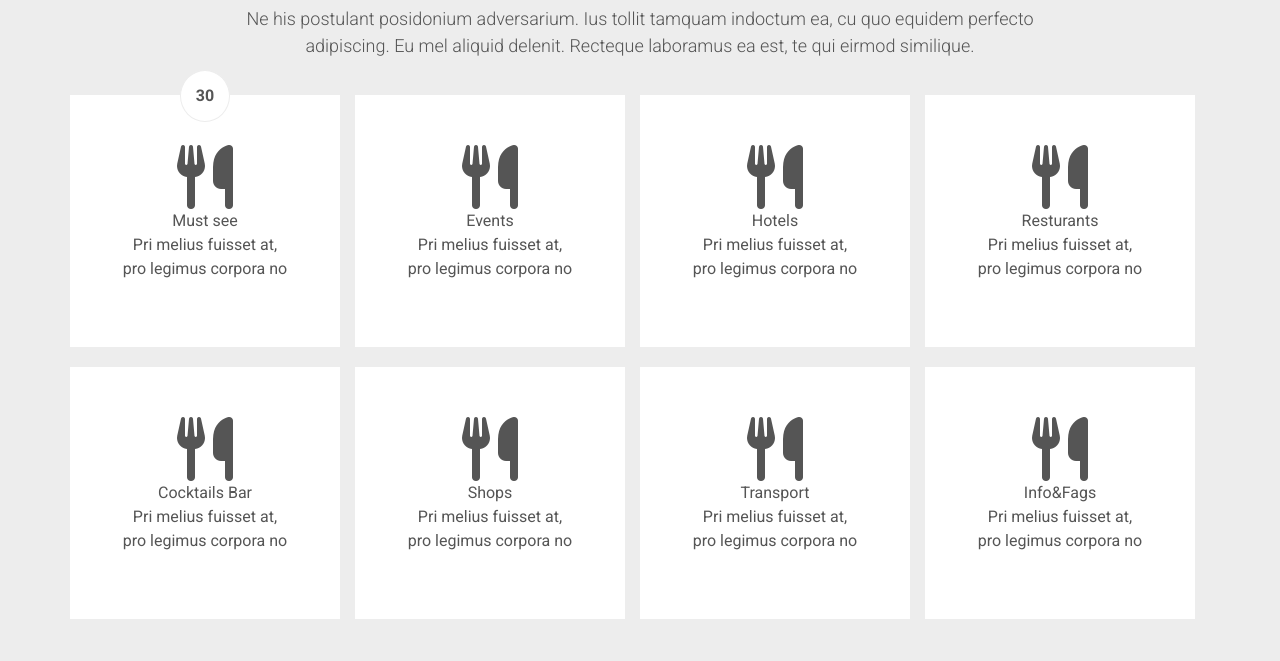
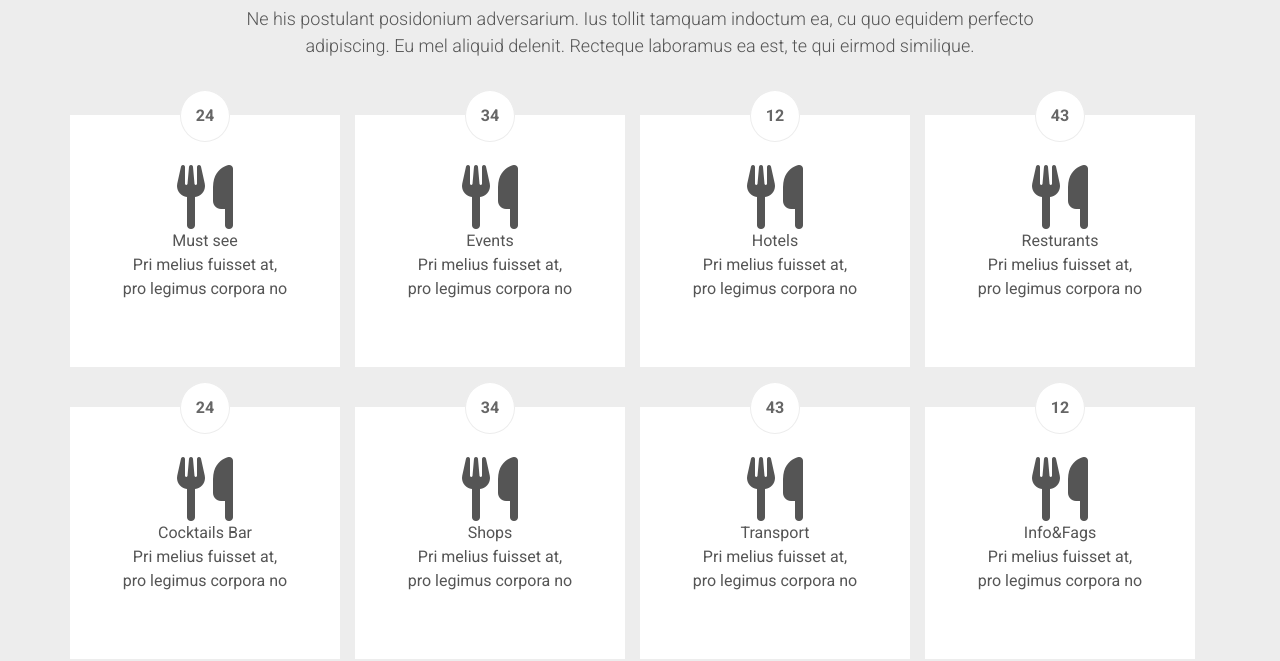
Before and after one commit to KyawKyawLin19/TourTemplate, a plain HTML site: page index.html in a window 1280 px wide. Shown: the part 166-827 px from the top of the page. Drawn offline with nearby package versions, Linux system fonts and the light colour scheme; a web font is replaced by a local one.

Commit message:
Explore second

```diff
--- a/css/style.css
+++ b/css/style.css
@@ -148,7 +148,7 @@
 .wrapper {
   position: relative;
   padding-left: 0px !important;
-  margin-top: 20px;
+  margin-top: 40px;
 }
 
 .box {
@@ -167,18 +167,17 @@
   background: #000;
 } */
 
-.test {
+.circle-num {
   position: absolute;
-  top:-25px;
-  left: 50%;
-  display: block;
+  border-radius: 50%;
+  border: 1px solid #ededed;
   width: 50px;
   line-height: 50px;
-  border-radius: 50%;
-  text-align: center;
+  color: #666666;
   font-size: 16px;
   font-weight: 700;
-  border: 1px solid #ededed;
+  top: -25px;
+  left: 50%;
   background: #fff;
   margin-left: -25px;
 }
--- a/index.html
+++ b/index.html
@@ -87,7 +87,7 @@
       <div class="row">
         <div class="col-lg-3 col-md-6 text-center wrapper">
           <div class="box">
-            <div class="test">30</div>
+            <div class="circle-num">24</div>
             <i class="fas fa-utensils fa-4x d-block"></i>
             Must see
             <p>Pri melius fuisset at, pro legimus corpora no</p>
@@ -95,6 +95,7 @@
         </div>
         <div class="col-lg-3 col-md-6 text-center wrapper">
           <div class="box">
+              <div class="circle-num">34</div>
             <i class="fas fa-utensils fa-4x d-block"></i>
             Events
             <p>Pri melius fuisset at, pro legimus corpora no</p>
@@ -102,6 +103,7 @@
         </div>
         <div class="col-lg-3 col-md-6 text-center wrapper">
           <div class="box">
+              <div class="circle-num">12</div>
             <i class="fas fa-utensils fa-4x d-block"></i>
             Hotels
             <p>Pri melius fuisset at, pro legimus corpora no</p>
@@ -109,6 +111,7 @@
         </div>
         <div class="col-lg-3 col-md-6 text-center wrapper">
           <div class="box">
+              <div class="circle-num">43</div>
             <i class="fas fa-utensils fa-4x d-block"></i>
             Resturants
             <p>Pri melius fuisset at, pro legimus corpora no</p>
@@ -118,18 +121,23 @@
       <div class="row">
         <div class="col-lg-3 col-md-6 text-center wrapper">
           <div class="box">
+              <div class="circle-num">24</div>
           <i class="fas fa-utensils fa-4x d-block"></i>
           Cocktails Bar
           <p>Pri melius fuisset at, pro legimus corpora no</p>
         </div></div>
         <div class="col-lg-3 col-md-6 text-center wrapper">
           <div class="box">
+              <div class="circle-num">34</div>
+
           <i class="fas fa-utensils fa-4x d-block"></i>
           Shops
           <p>Pri melius fuisset at, pro legimus corpora no</p>
         </div></div>
         <div class="col-lg-3 col-md-6 text-center wrapper">
           <div class="box">
+              <div class="circle-num">43</div>
+
             <i class="fas fa-utensils fa-4x d-block"></i>
             Transport
             <p>Pri melius fuisset at, pro legimus corpora no</p>
@@ -137,6 +145,7 @@
         </div>
         <div class="col-lg-3 col-md-6 text-center wrapper">
           <div class="box">
+              <div class="circle-num">12</div>
             <i class="fas fa-utensils fa-4x d-block"></i>
             Info&Fags
             <p>Pri melius fuisset at, pro legimus corpora no</p>
```
